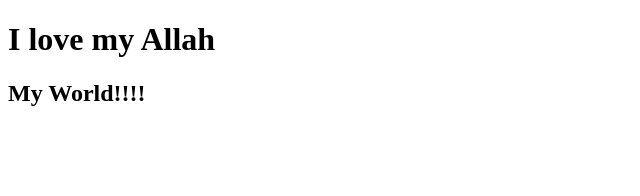
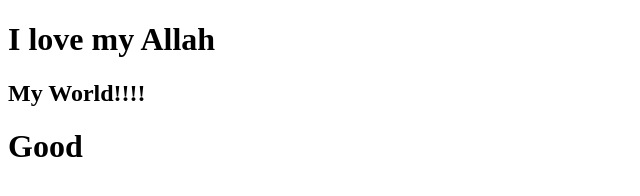
Before and after one commit to awais-code/LearningReact, a plain HTML site: page index.html in a window 1280 px wide. Shown: the whole page, without its empty margins (0-640 px from the left). Drawn offline with Linux system fonts and the light colour scheme.

Commit message:
Update index.html

```diff
--- a/index.html
+++ b/index.html
@@ -8,6 +8,7 @@
 </head>
 <h1>I love my Allah</h1>
 <h2>My World!!!!</h2>
+    <h1>Good</h1/
 <body>
 
 </body>
```
